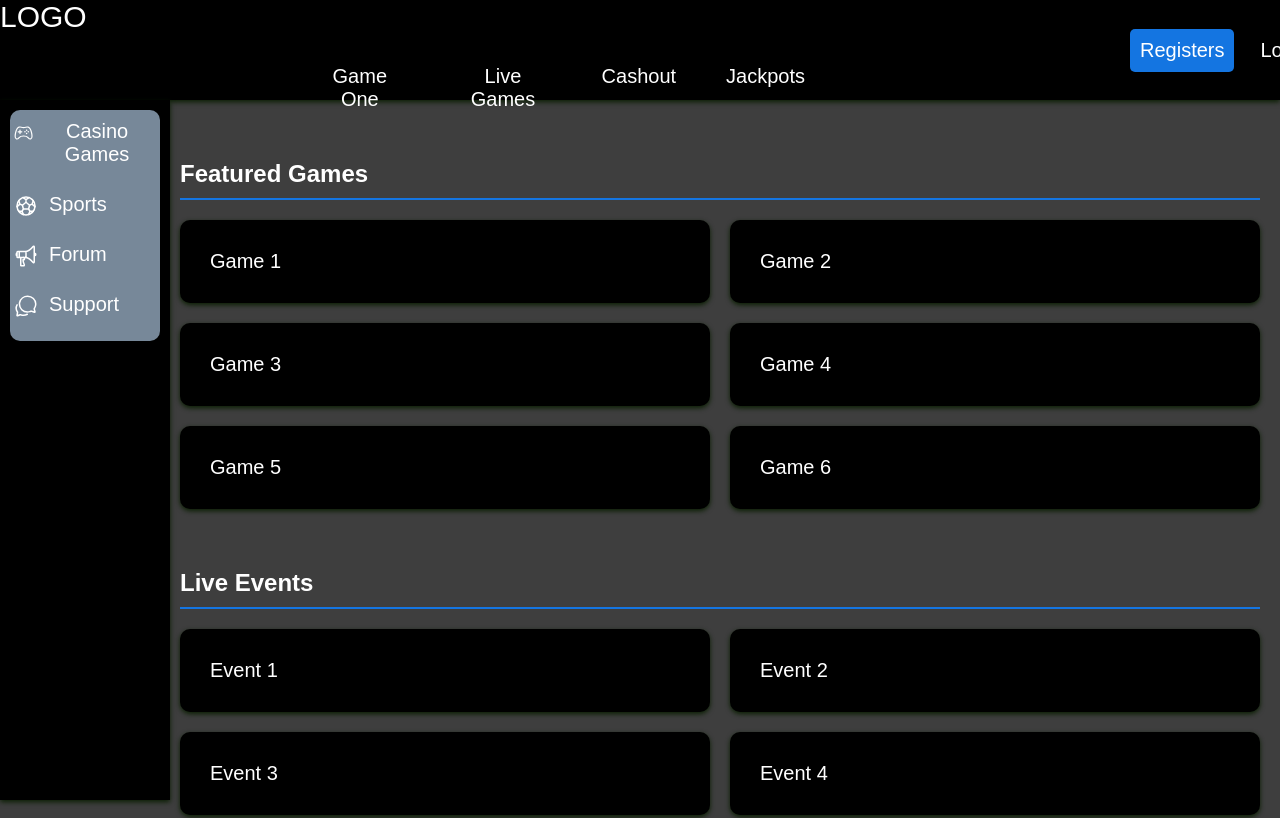
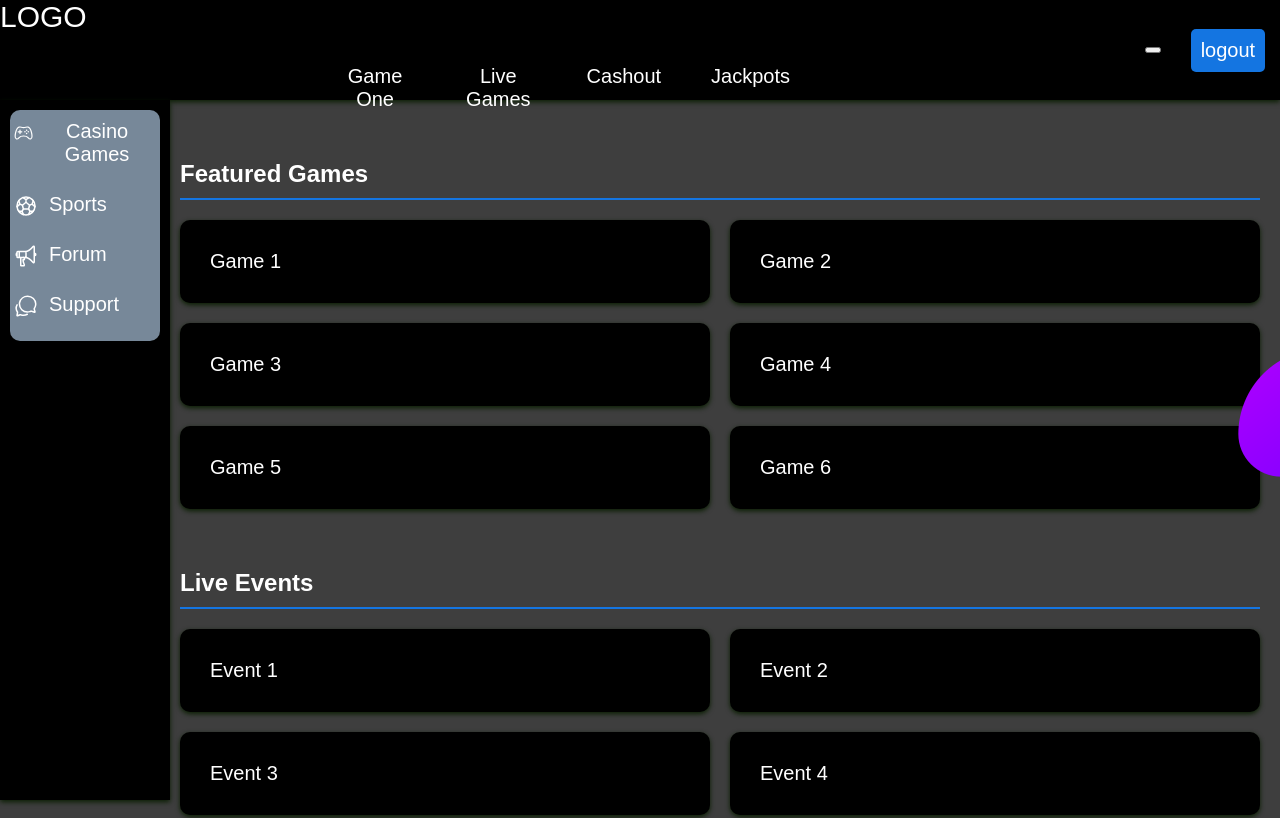
Before and after one commit to markmutinda/BETTIN-PULSE, a plain HTML site: page afterlogin.html in a window 1280 px wide. Shown: the top 818 px of the page. Drawn offline with nearby package versions, Linux system fonts and the light colour scheme; a web font is replaced by a local one.

Commit message:
log out button added

```diff
--- a/afterlogin.html
+++ b/afterlogin.html
@@ -6,6 +6,7 @@
     <title>Bettinpulse</title>
     <link rel="stylesheet" href="style.css">
     <link rel="preconnect" href="https://fonts.googleapis.com">
+
     <link rel="preconnect" href="https://fonts.gstatic.com" crossorigin>
     <link href="https://fonts.googleapis.com/css2?family=Dongle:wght@300;400;700&display=swap" rel="stylesheet">
 </head>
@@ -26,8 +27,9 @@
         </div>
 
         <div class="right-section">
-            <button class="register-button">Registers</button>
-            <button class="login-button">Logins</button>
+            <button class="profile-button"> <img src="images/profile.png" alt="">
+            </button>
+            <button class="logout-button">logout</button>
         </div>
     </div>
 
--- a/style.css
+++ b/style.css
@@ -15,6 +15,7 @@ body {
 .center-section .button-group {
     display: flex;
     justify-content: space-evenly;
+    width: 500px;
 
 
 }
@@ -74,6 +75,7 @@ body {
 
 .right-section {
     display: flex;
+    justify-content: space-around;
     width: 150px;
     align-items: center;
     margin-left: 300px;
@@ -81,6 +83,14 @@ body {
 
 .right-section button {
     display: flex;
+
+
+}
+
+.profile-button{
+    height: 5px;
+    width: 5px;
+
 }
 
 .register-button {
@@ -96,7 +106,20 @@ body {
     cursor: pointer;
     transition: background-color 0.3s
 }
+.logout-button {
+    font-family: 'Dongle', sans-serif;
+    color: white;
+    font-weight: 400;
+    font-size: 20px;
+    background-color: #1475E1;
+    padding: 10px;
+    font-size: 400;
+    border: none;
+    border-radius: 5px;
+    cursor: pointer;
+    transition: background-color 0.3s
 
+}
 .login-button {
     font-family: 'Dongle', sans-serif;
     background-color: black;
```
Also changed, not shown: images/gear.png (added), images/profile.png (added).
